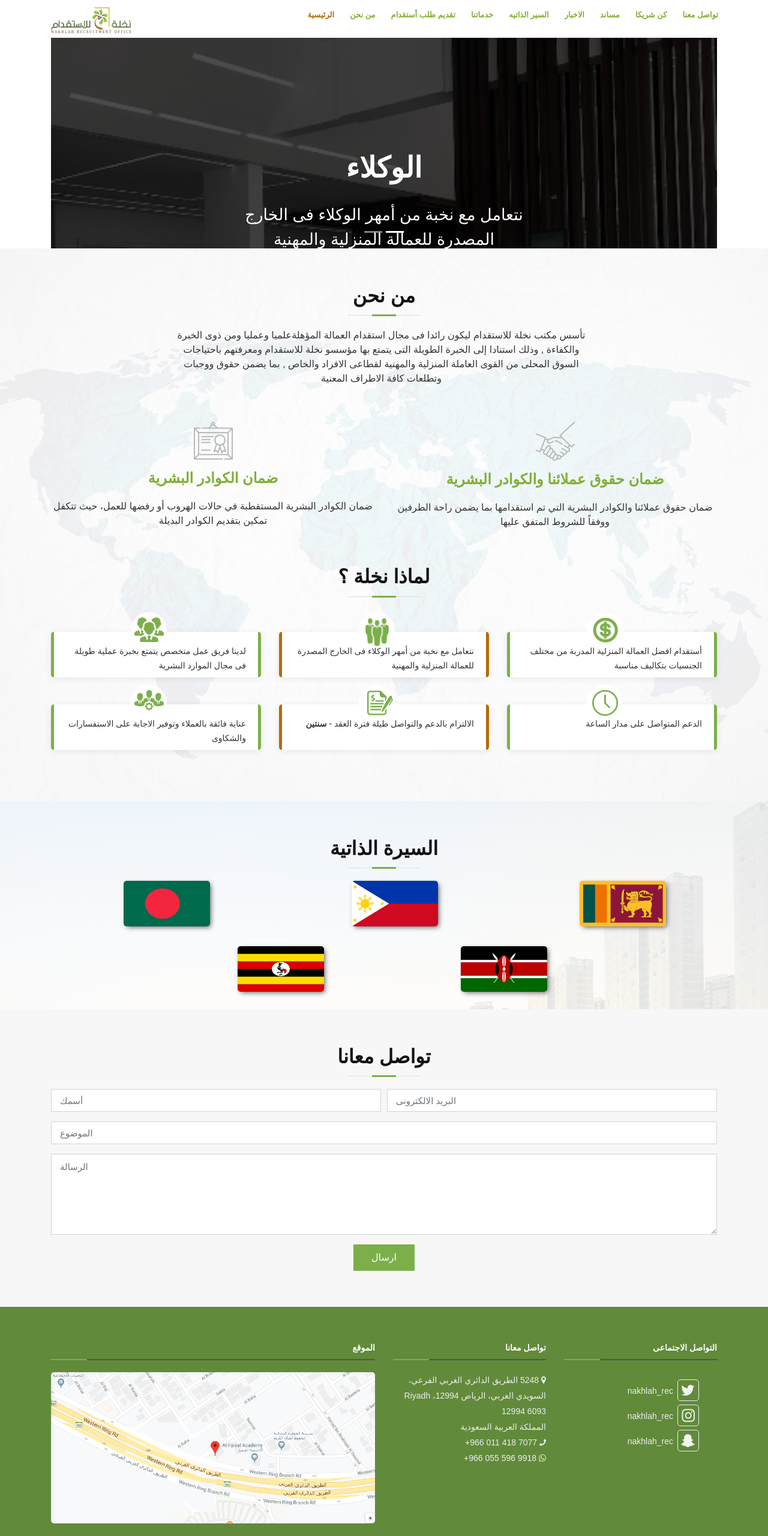
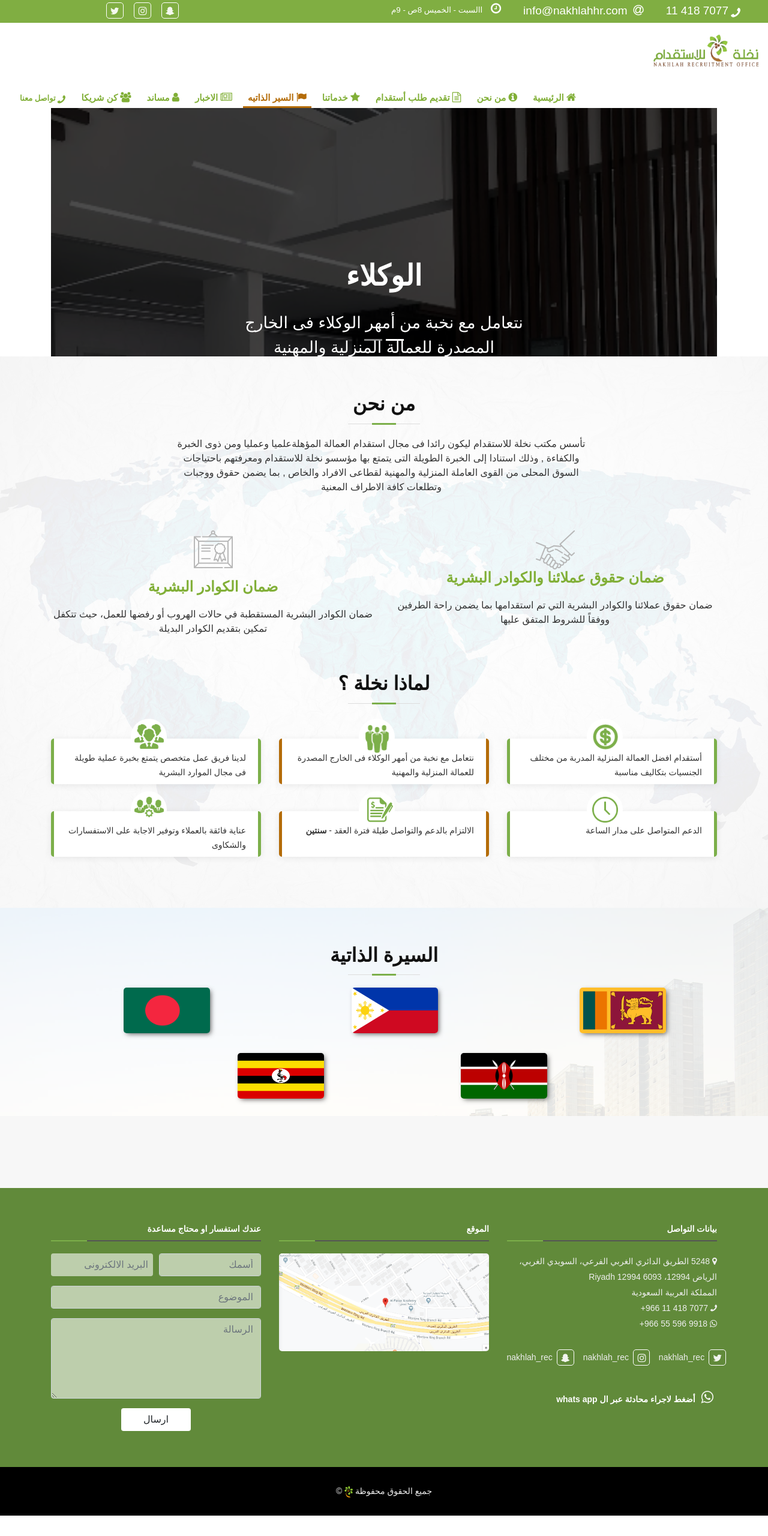
Before and after one commit to hagerSelim7/hagerSelim7.github.io, a plain HTML site: page index.html in a window 1280 px wide. Shown: the top 2560 px of the page at 60% size. After the commit the page ends 2526 px from the top, so only its background shows below. Drawn offline with Linux system fonts and the light colour scheme; some icons are missing; a web font is replaced by a local one.

Commit message:
version3

```diff
--- a/css/style.css
+++ b/css/style.css
@@ -128,14 +128,19 @@ h6 {
 /*--------------------------------------------------------------
 # Header
 --------------------------------------------------------------*/
-
+.padding-navt{
+  padding-top: 23px;
+}
+.paddingt-med{
+  padding-top: 15px;
+}
 #header {
   /* padding: 30px 0;
   height: 92px; */
-  padding: 12px 0;
+  padding: 0px 0;
   height: 63px;
   background-color:white;
-  position: fixed;
+  /* position: fixed; */
   left: 0;
   top: 0;
   right: 0;
@@ -341,11 +346,69 @@ h6 {
   color: #7caf4a;
 }
 
+.top-nav-li{
+  color:white ;    font-size: 19px;
+}
+.top-nav-li i{
+  font-size: 20px;
+}
+.topnav-pl{
+  padding-left:10px!important;
+}
+.top-nav-marginl{
+  margin-left: 37px!important;
+}
 /*--------------------------------------------------------------
 # Navigation Menu
 --------------------------------------------------------------*/
 
 /* Nav Menu Essentials */
+
+.nav-menu3,
+.nav-menu3 * {
+  margin: 0;
+  padding: 0;
+  list-style: none;
+
+}
+
+.nav-menu3 ul {
+  position: absolute;
+  display: none;
+  top: 100%;
+  left: 0;
+  z-index: 99;
+}
+.fonts-xlarg{
+  font-size: x-large!important;
+}
+.color--white{
+  color:white!important;
+}
+
+.nav-menu3 li {
+  position: relative;
+  white-space: nowrap;
+}
+
+.nav-menu3 > li {
+  float: left;
+}
+
+.nav-menu3 li:hover > ul,
+.nav-menu3 li.sfHover > ul {
+  display: block;
+}
+
+.nav-menu3 ul ul {
+  top: 0;
+  left: 100%;
+}
+
+.nav-menu3 ul li {
+  min-width: 180px;
+}
+
 
 .nav-menu,
 .nav-menu * {
@@ -411,11 +474,16 @@ h6 {
   float: right;
   margin: 0;
 }
+#nav-menu-container2 {
+  float: right;
+  margin: 0;
+}
+
 
 /* Nav Meu Styling */
 
 .nav-menu a {
-  padding: 0 8px 10px 8px;
+  padding: 0 8px 3px 8px;
   text-decoration: none;
   display: inline-block;
   color: #81af37;
@@ -428,6 +496,16 @@ h6 {
 .nav-menu li:hover > a,
 .nav-menu > .menu-active > a {
   color: #b46c09;
+  border-bottom: 3px solid;
+}
+
+.nav-menu3{
+  background-color: #61744f;
+  width: 100%;
+  height: 41px;
+  padding-top: 8px;
+  padding-bottom: 8px;
+  text-align: center;
 }
 
 .nav-menu > li {
@@ -466,7 +544,7 @@ h6 {
 
 #mobile-nav-toggle {
   position: fixed;
-  right: 0;
+  left: 0;
   top: 0;
   z-index: 999;
   margin: 20px 20px 0 0;
@@ -1715,7 +1793,6 @@ box-shadow: 3px 3px 8px -2px rgba(84,84,84,1);
 #footer .footer-top .footer-newsletter input[type="email"] {
   border: 0;
   padding: 6px 8px;
-  width: 65%;
 }
 
 #footer .footer-top .footer-newsletter input[type="submit"] {
@@ -1784,6 +1861,9 @@ box-shadow: 3px 3px 8px -2px rgba(84,84,84,1);
   #nav-menu-container {
     padding-right: 60px;
   }
+  #nav-menu-container2 {
+    padding-right: 60px;
+  }
 }
 
 @media (max-width: 768px) {
@@ -1803,9 +1883,14 @@ box-shadow: 3px 3px 8px -2px rgba(84,84,84,1);
     font-size: 28px;
   }
 
+
   #nav-menu-container {
     display: none;
   }
+  #nav-menu-container2 {
+    display: none;
+  }
+
 
   #mobile-nav-toggle {
     display: inline;
@@ -1813,9 +1898,10 @@ box-shadow: 3px 3px 8px -2px rgba(84,84,84,1);
 }
 
 .footer-icon{
-  font-size: 25px;
+  font-size: 16px;
   padding-top: 5px;
   padding-right: 6px;
+  padding-left: 6px;
   color: #ffffffe8;;
 }
 .carousel{
@@ -1825,7 +1911,7 @@ box-shadow: 3px 3px 8px -2px rgba(84,84,84,1);
   padding-top: 6px;
 }
 .box-icon{
-  width:36px;height:36px;border-radius: 5px;margin-left: 7px;border: 1px solid;
+  width:29px;height:27px;border-radius: 5px;margin-left: 7px;border: 1px solid;border-color: white;
 }
 .paddingt--normal{
   padding-top: 12px;
@@ -1835,6 +1921,9 @@ box-shadow: 3px 3px 8px -2px rgba(84,84,84,1);
 }
 .paddingb--small{
   padding-bottom: 6px;
+}
+.paddingb--med{
+  padding-bottom: 15px!important;
 }
 
 .d_1{
@@ -1901,5 +1990,51 @@ bottom: 35px; */
 
 }
 .padding--small{
-  padding-bottom:5px
-}
+  padding-bottom:5px;
+}
+
+.font--med{
+  font-size: 15px!important;
+}
+.font--med1{
+  font-size:17px;
+}
+.nav-icon{
+  position: relative;
+  top: 4px;
+}
+.send-btn{
+  background-color: white;
+  padding-right: 36px;
+  padding-left: 36px;
+}
+.form-control{
+  background-color: #ffffff94!important;
+}
+.no-padding-right{
+  padding-right:0px!important;
+}
+
+.nav-logo{
+  width: 176px;
+  margin-right: 11px;
+}
+.map-img{
+  width: 100%;
+  border-radius: 5px;
+}
+.logo-footer{
+  width: 14px
+}
+.top-nav{
+  background-color: #80ae42;
+      height: 38px;
+      padding-top: 4px;
+}
+
+.font--smaller{
+  font-size: smaller!important;
+}
+.about-img-p{
+  padding-bottom: 17px;
+}
--- a/index.html
+++ b/index.html
@@ -11,7 +11,7 @@
   <link href="img/logo.png" rel="icon">
 
   <!-- Google Fonts -->
-  <link href="css/font.css" rel="stylesheet">
+  <!-- <link href="css/font.css" rel="stylesheet"> -->
 
   <!-- Bootstrap CSS File -->
   <link href="lib/bootstrap/css/bootstrap.min.css" rel="stylesheet">
@@ -38,34 +38,80 @@
   <!--==========================
     Header
   ============================-->
+
   <header id="header">
-    <div class="container-fluid">
-
-      <div id="logo" class="pull-left">
-        <h1><a href="#intro" class="scrollto"><img style="width: 134px;margin-right: 11px;" src="img/logo_f.png"></a></h1>
-
-      </div>
-
-      <nav id="nav-menu-container" class="nav-m">
-        <ul class="nav-menu">
-          <li class="menu-active"><a href="#intro">الرئيسية</a></li>
-          <li><a href="#about">من نحن</a></li>
-          <li><a href="#" data-toggle="modal" data-target="#form">تقديم طلب أستقدام</a></li>
-
-          <li><a href="#services">خدماتنا</a></li>
-          <li><a href="#flags">السير الذاتيه</a></li>
 
 
-          <li><a href="#news">الاخبار</a></li>
-          <li><a href="#">مساند</a></li>
-          <li><a href="#">كن شريكا</a></li>
+
+      <div class="top-nav">
+        <div class="row container-fluid" >
+
+          <div class="col-md-3 col-sm-3 col-xs-12 text-right">
+              <ul class="nav-menu pull-right">
+                <li>
+                    <div class="box-icon">
+                        <i class="fa fa-twitter footer-icon"></i>
+                    </div>
+                </li>
+
+                <li>
+                    <div class="box-icon">
+                        <i class="fa fa-instagram footer-icon"></i>
+                    </div>
+                </li>
+
+                <li>
+                    <div class="box-icon">
+                        <i class="fa fa-snapchat-ghost footer-icon"></i>
+                    </div>
+                </li>
+
+
+              </ul>
+          </div>
+          <div class="col-md-9 col-sm-9 col-xs-12 text-right">
+              <ul class="nav-menu pull-right">
+                  <li class="top-nav-li top-nav-marginl font--smaller"  > االسبت - الخميس  8ص - 9م <i  class="topnav-pl fa fa-clock-o   font--med1 " aria-hidden="true"></i></a></li>
+
+                  <li class="top-nav-li top-nav-marginl" > info@nakhlahhr.com<i  class="topnav-pl fa fa-at  font--med1 " aria-hidden="true"></i></a></li>
+
+                  <!-- <li class="top-nav-li top-nav-marginl" > 596 55 9918<i  class="topnav-pl fa fa-whatsapp  font--med1 " aria-hidden="true"></i></li> -->
+
+                  <li class="top-nav-li top-nav-marginl" > 11 418 7077 <i  class=" nav-icon fa fa-phone rotate-270 font--med1 " aria-hidden="true"></i></a></li>
+
+
+
+              </ul>
+
+            </div>
+
+        </div>
 
 
 
 
+      </div>
+    <div class="container-fluid paddingt-med">
 
 
-          <li><a href="#contact">تواصل معنا</a></li>
+      <div id="logo" class="pull-right" style="float:right">
+        <h1><a href="#intro" class="scrollto"><img class="paddingb--med nav-logo" src="img/logo_f2.png"></a></h1>
+
+      </div>
+
+      <nav id="nav-menu-container" class="nav-m pull-left padding-navt " style="float:left">
+        <ul class="nav-menu">
+            <li><a href="#contact">تواصل معنا <i class=" nav-icon fa fa-phone rotate-270 font--med1 " aria-hidden="true"></i></a></li>
+
+            <li><a class=" font--med" href="#">كن شريكا <i class=" fa fa-users font--med1 " aria-hidden="true"></i></a></li>
+            <li><a class=" font--med" href="#">مساند <i class=" fa fa-user  font--med1 " aria-hidden="true"></i></a></li>
+            <li><a class=" font--med" href="#news">الاخبار <i class=" fa fa-newspaper-o  font--med1 " aria-hidden="true"></i></a></li>
+            <li><a class=" font--med" href="#flags">السير الذاتيه <i class=" fa fa-flag  font--med1 " aria-hidden="true"></i></a></li>
+            <li><a class=" font--med" href="#services">خدماتنا <i class=" fa fa-star  font--med1 " aria-hidden="true"></i></a></li>
+            <li><a class=" font--med" href="#" data-toggle="modal" data-target="#form">تقديم طلب أستقدام <i class=" fa fa-file-text-o   font--med1 " aria-hidden="true"></i></a></li>
+            <li><a class=" font--med" href="#about">من نحن <i class=" fa fa-info-circle  font--med1 " aria-hidden="true"></i></a></li>
+            <li class="menu-active"><a class=" font--med" href="#intro">الرئيسية <i class=" fa fa-home  font--med1 " aria-hidden="true"></i></a></li>
+
         </ul>
       </nav><!-- #nav-menu-container -->
     </div>
@@ -208,12 +254,12 @@
           <p class="padding-bout">تأسس مكتب نخلة للاستقدام ليكون رائدا فى مجال استقدام العمالة المؤهلةعلميا وعمليا ومن ذوى الخبرة والكفاءة , وذلك استنادا إلى الخبرة الطويلة التى يتمتع بها مؤسسو نخلة للاستقدام ومعرفتهم باحتياجات السوق المحلى من القوى العاملة المنزلية والمهنية لقطاعى الافراد والخاص , بما يضمن حقوق ووجبات وتطلعات كافة الاطراف المعنية</p>
           <div class="row">
             <div class="col-md-6 col-sm-6 col-xs-12 text-center">
-              <img src="img/c_1.png" style="    padding-bottom: 17px;">
+              <img src="img/c_1.png" class="about-img-p">
               <h4 class="font-tajawal font--bold color--main">ضمان الكوادر البشرية</h4>
               <p>ضمان الكوادر البشرية المستقطبة في حالات الهروب أو رفضها للعمل، حيث تتكفل تمكين بتقديم الكوادر البديلة</p>
             </div>
             <div class="col-md-6 col-sm-6 col-xs-12 text-center">
-                <img src="img/c_2.png" style="    padding-bottom: 17px;">
+                <img src="img/c_2.png" class="bout-img-p">
                 <h4 class="font-tajawal font--bold color--main">ضمان حقوق عملائنا والكوادر البشرية</h4>
                 <p>ضمان حقوق عملائنا والكوادر البشرية التي تم استقدامها بما يضمن راحة الطرفين ووفقاً للشروط المتفق عليها</p>
 
@@ -270,7 +316,7 @@
                     <div class="about-col about-card border-color--orange">
                         <div class="circle-icon " ><img class="d_3" src="img/about/3.png" ></i></div>
                       <p class="servicep">
-                          الالتزام بالدعم والتواصل طيلة فترة العقد - <span style="font-weight:bold">سنتين</span>
+                          الالتزام بالدعم والتواصل طيلة فترة العقد - <span class="font--bold">سنتين</span>
                       </p>
                     </div>
                   </div>
@@ -477,35 +523,11 @@
     <section id="contact" class="section-bg wow fadeInUp">
       <div class="container">
 
-        <div class="section-header">
-          <h3 class="font-tajawal">تواصل معانا</h3>
-        </div>
+        <!-- <div class="section-header">
+          <h3 class="font-tajawal">تواصل معنا</h3>
+        </div> -->
 
-        <div class="form">
-          <div id="sendmessage">تم ارسال الرسالة بنجاح, شكرا!</div>
-          <div id="errormessage"></div>
-          <form action="" method="post" role="form" class="contactForm">
-            <div class="form-row">
-              <div class="form-group col-md-6">
-                <input type="text" name="name" class="form-control" id="name" placeholder="أسمك" data-rule="minlen:4" data-msg="Please enter at least 4 chars" />
-                <div class="validation"></div>
-              </div>
-              <div class="form-group col-md-6">
-                <input type="email" class="form-control" name="email" id="email" placeholder="البريد الالكترونى" data-rule="email" data-msg="Please enter a valid email" />
-                <div class="validation"></div>
-              </div>
-            </div>
-            <div class="form-group">
-              <input type="text" class="form-control" name="subject" id="subject" placeholder="الموضوع" data-rule="minlen:4" data-msg="Please enter at least 8 chars of subject" />
-              <div class="validation"></div>
-            </div>
-            <div class="form-group">
-              <textarea class="form-control" name="message" rows="5" data-rule="required" data-msg="Please write something for us" placeholder="الرسالة"></textarea>
-              <div class="validation"></div>
-            </div>
-            <div class="text-center"><button type="submit">ارسال</button></div>
-          </form>
-        </div>
+
 
       </div>
     </section><!-- #contact -->
@@ -519,67 +541,92 @@
     <div class="footer-top">
       <div class="container">
         <div class="row">
-            <div class="col-lg-3 col-md-6 footer-contact footer-info text-right">
+            <!-- <div class="col-lg-3 col-md-6 footer-contact footer-info text-right">
                 <h4 class="font-tajawal"> التواصل الاجتماعى</h4>
 
 
-                <div class="col-md-12 col-sm-12 col-xs-12 paddingt--normal" >
-                    <div class="">
-                        <div class="col-md-12 col-xs-12 col-xs-12 display--flex paddingb--small" >
-                            <div class="box-icon">
-                                <i class="fa fa-twitter footer-icon"></i>
-                            </div>
-                            <p class="paddingt--small">nakhlah_rec</p>
-                        </div>
 
-                        <div class="col-md-12 col-xs-12 col-xs-12 display--flex paddingb--small" >
-                            <div class="box-icon">
-                                <i class="fa fa-instagram footer-icon"></i>
-                            </div>
-                            <p class="paddingt--small">nakhlah_rec</p>
-                        </div>
-
-                        <div class="col-md-12 col-xs-12 col-xs-12 display--flex paddingb--small" >
-                            <div class="box-icon">
-                                <i class="fa fa-snapchat-ghost footer-icon"></i>
-                            </div>
-                            <p class="paddingt--small">nakhlah_rec</p>
-                        </div>
-
-
-
-                      </div>
-                </div>
-
-              </div>
+              </div> -->
 
 
 
 
-          <div class="col-lg-3 col-md-6 footer-contact text-right">
-            <h4 class="font-tajawal">تواصل معانا </h4>
-            <p><i class="fa fa-map-marker" aria-hidden="true"></i>
+          <div class="col-lg-4 col-md-4 col-xs-12 footer-contact text-right">
+                    <h4 class="font-tajawal">بيانات التواصل</h4>
+                    <p><i class="fa fa-map-marker" aria-hidden="true"></i>
 
-                5248 الطريق الدائري الغربي الفرعي، السويدي الغربي، الرياض 12994، Riyadh 12994 6093<br>
+                        5248 الطريق الدائري الغربي الفرعي، السويدي الغربي، الرياض 12994، Riyadh 12994 6093<br>
 
-              المملكة العربية السعودية <br>
-              <strong><i class="fa fa-phone rotate-270" aria-hidden="true"></i>
-</strong> 7077 418 011 966+<br>
-              <span><i class="fa fa-whatsapp" aria-hidden="true"></i>
-                9918 596 055 966+</span> <br>
-            </p>
+                      المملكة العربية السعودية <br>
+                      <strong><i class="fa fa-phone rotate-270" aria-hidden="true"></i>
+                      </strong> 7077 418 11 966+<br>
+                      <span><i class="fa fa-whatsapp" aria-hidden="true"></i>
+                        9918 596 55 966+</span> <br>
+                    </p>
+                    <div class = "row">
+                      <div class=" col-lg-4 col-md-4 col-sm-12 col-xs-12 display--flex paddingb--small no-padding-right">
+                          <div class="box-icon">
+                              <i class="fa fa-twitter footer-icon"></i>
+                          </div>
+                          <p class="">nakhlah_rec</p>
+                      </div>
+                      <div class=" col-lg-4 col-md-4 col-sm-12 col-xs-12 display--flex paddingb--small no-padding-right">
+                          <div class="box-icon">
+                              <i class="fa fa-instagram footer-icon"></i>
+                          </div>
+                          <p class="">nakhlah_rec</p>
+                      </div>
+                      <div class=" col-lg-4 col-md-4 col-sm-12 col-xs-12 display--flex paddingb--small no-padding-right">
+                          <div class="box-icon">
+                              <i class="fa  fa-snapchat-ghost footer-icon"></i>
+                          </div>
+                          <p class="">nakhlah_rec</p>
+                      </div>
+                    </div>
+                    <div class="row">
+                      <div class="col-md-12">
+                          <a  href= "https://web.whatsapp.com/" class="font--bold color--white" target="blank"> <i class="fa fa-whatsapp footer-icon fonts-xlarg"></i> أضغط لاجراء محادثة عبر ال whats app</a>
 
+                      </div>
+                    </div>
 
 
           </div>
 
-          <div class="col-lg-6 col-md-6 footer-newsletter text-right">
-            <h4>الموقع</h4>
+          <div class="col-lg-4 col-md-4 col-sm-6 col-xs-12 footer-newsletter text-right">
+            <h4 class="font-tajawal">الموقع</h4>
             <a href="https://goo.gl/maps/8xcuJzXFKHBKYvLr7" target="blank">
-                <img style="width: 100%;
-                border-radius: 5px;" src="img/map.PNG">
+                <img class="map-img" src="img/map.PNG">
             </a>
 
+          </div>
+
+          <div class="col-lg-4 col-md-4 col-sm-6 col-xs-12 footer-newsletter text-right">
+              <h4 class="font-tajawal">عندك استفسار او محتاج مساعدة</h4>
+              <div class="form">
+                  <div id="errormessage"></div>
+                  <form action="" method="post" role="form" class="contactForm">
+                    <div class="form-row">
+                      <div class="form-group col-md-6">
+                        <input type="text" name="name" class="form-control" id="name" placeholder="أسمك" data-rule="minlen:4" data-msg="Please enter at least 4 chars" />
+                        <div class="validation"></div>
+                      </div>
+                      <div class="form-group col-md-6">
+                        <input type="email" class="form-control" name="email" id="email" placeholder="البريد الالكترونى" data-rule="email" data-msg="Please enter a valid email" />
+                        <div class="validation"></div>
+                      </div>
+                    </div>
+                    <div class="form-group">
+                      <input type="text" class="form-control" name="subject" id="subject" placeholder="الموضوع" data-rule="minlen:4" data-msg="Please enter at least 8 chars of subject" />
+                      <div class="validation"></div>
+                    </div>
+                    <div class="form-group">
+                      <textarea class="form-control" name="message" rows="5" data-rule="required" data-msg="Please write something for us" placeholder="الرسالة"></textarea>
+                      <div class="validation"></div>
+                    </div>
+                    <div class="text-center"><button class="btn send-btn" type="submit">ارسال</button></div>
+                  </form>
+                </div>
           </div>
 
         </div>
@@ -589,7 +636,7 @@
     <div class="container">
       <div class="copyright">
         <strong>
-        </strong> جميع الحقوق محفوظة <img src="img/logo.png" style="width: 14px;" title="نخلة">   &copy;
+        </strong> جميع الحقوق محفوظة <img src="img/logo.png" class="logo-footer" title="نخلة">   &copy;
       </div>
       <div class="credits">
 
```
Also changed, not shown: img/logo_f1.png (added), img/logo_f2.png (added).
